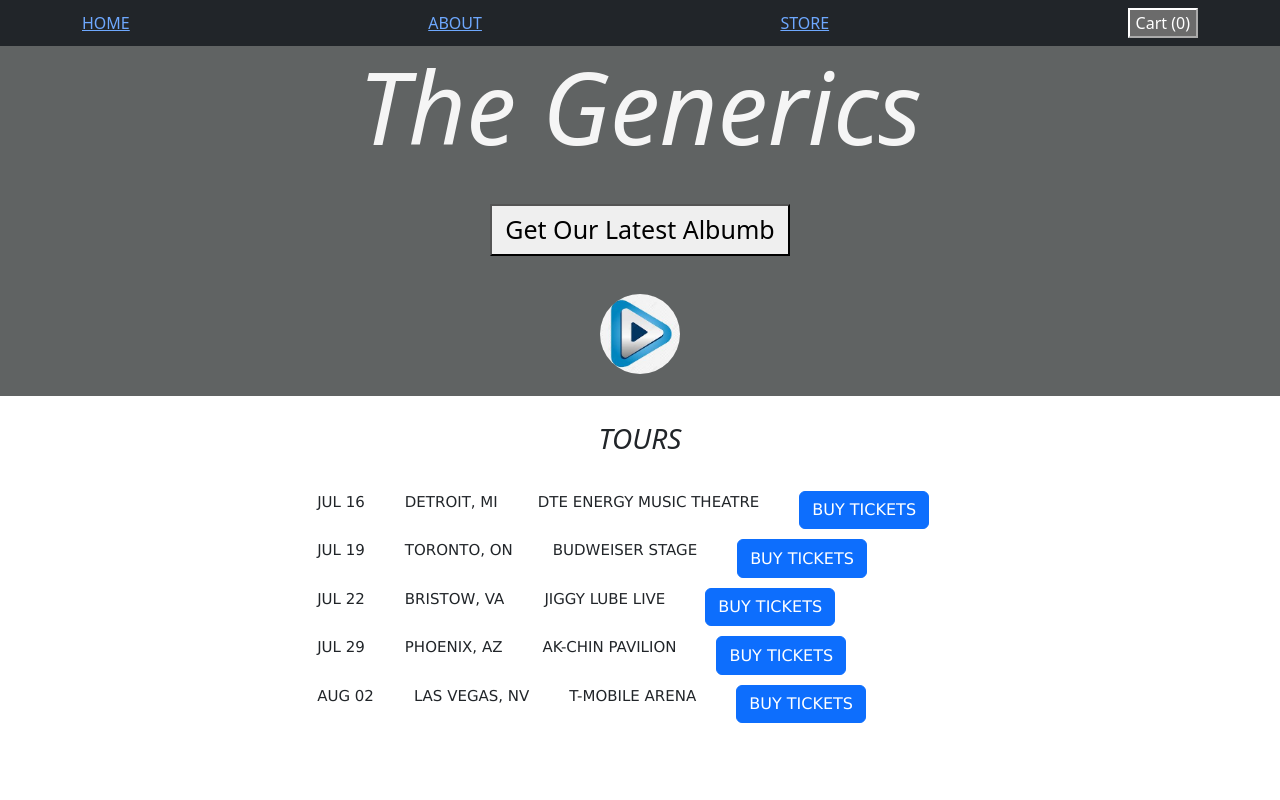
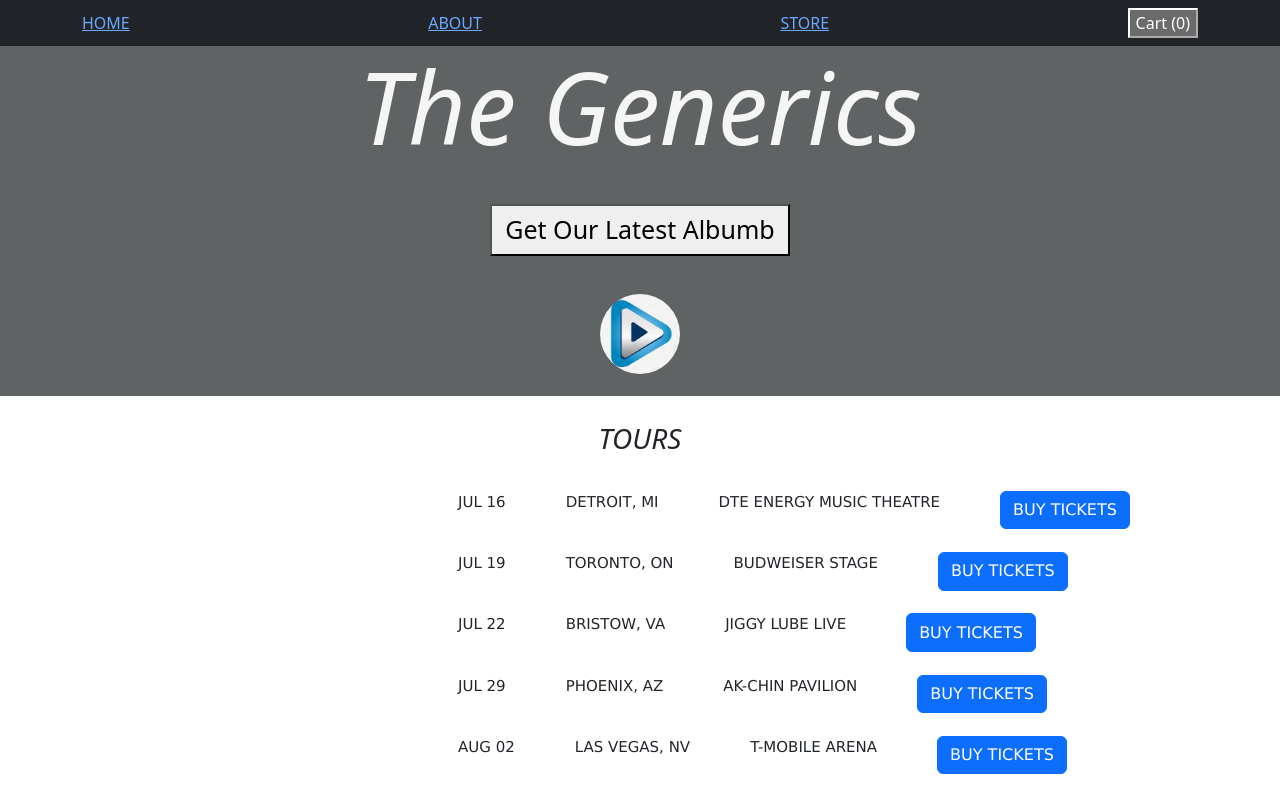
Before and after one commit to Rajatsoni5/theecom, a React (Create React App) app: page / in a window 1280 px wide. Built offline with nearby package versions, Linux system fonts and the light colour scheme.

Commit message:
home.css updated

```diff
--- a/src/components/Home.css
+++ b/src/components/Home.css
@@ -29,9 +29,9 @@
 }
 .tour_container{
     display: flex;
-    gap: 40px;
+    gap: 60px;
     font-size: 15px;
-    padding-left: 24%;
+    padding: 0% 0% 1% 35%;
     font-family: 'Lucida Sans', 'Lucida Sans Regular', 'Lucida Grande', 'Lucida Sans Unicode', Geneva, Verdana, sans-serif;
     margin: 10px;
 
```
